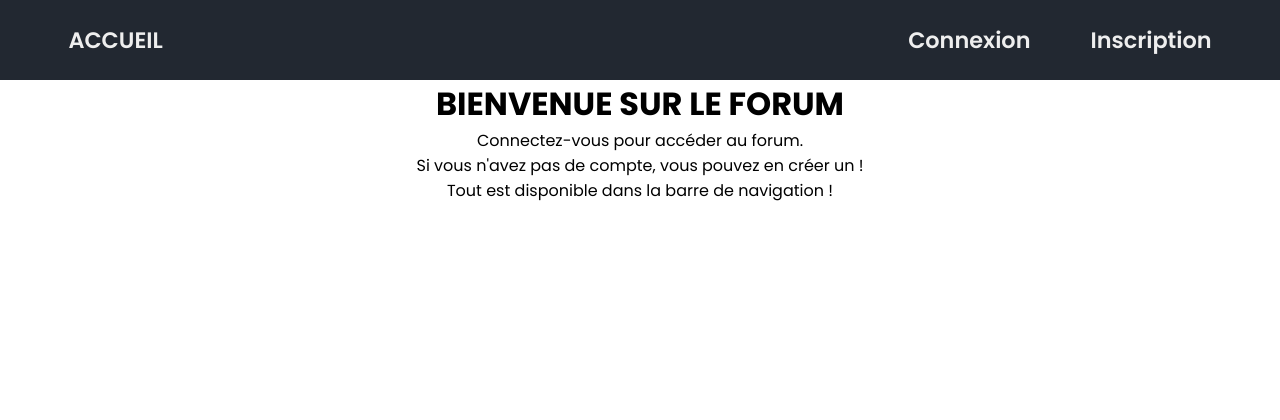
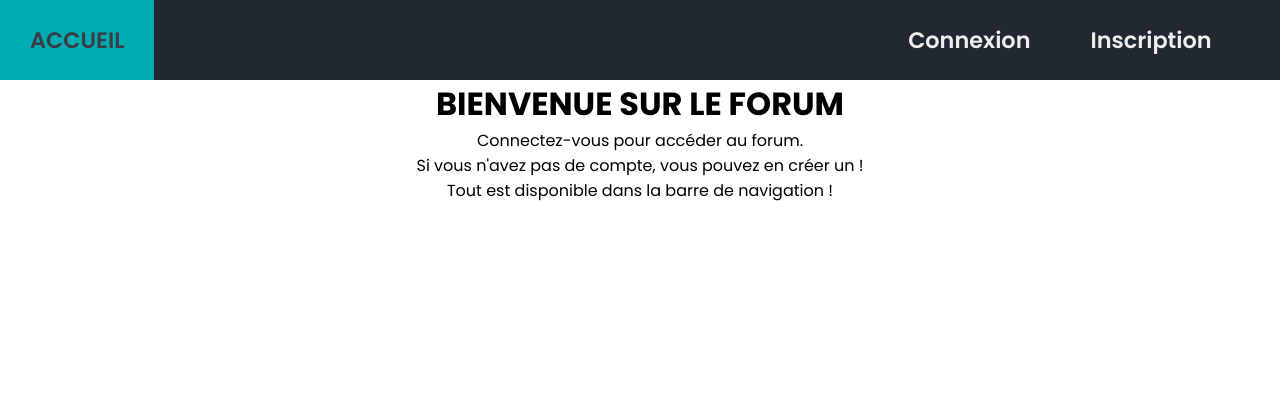
Before and after one commit to David-SDA/Exercice_Forum, a PHP site: page / in a window 1280 px wide. Shown: the top 420 px of the page. Run offline with PHP 8.4, Linux system fonts and the light colour scheme; some libraries are stand-ins or nearby versions.

Commit message:
Ajustement style barre de navigation

```diff
--- a/public/css/style.css
+++ b/public/css/style.css
@@ -264,13 +264,8 @@ form textarea{
     min-height: 90vh;
 }
 
-/* La partie gauche de la barre de navigation */
-#nav-left{
-    margin-left: 3vw;
-}
-
-/* La partie droite de la barre de navigation */
-#nav-right{
+/* Les parties gauche et droite de la barre de navigation */
+#nav-left, #nav-right{
     display: flex;
     margin-right: 3vw;
 }
```
